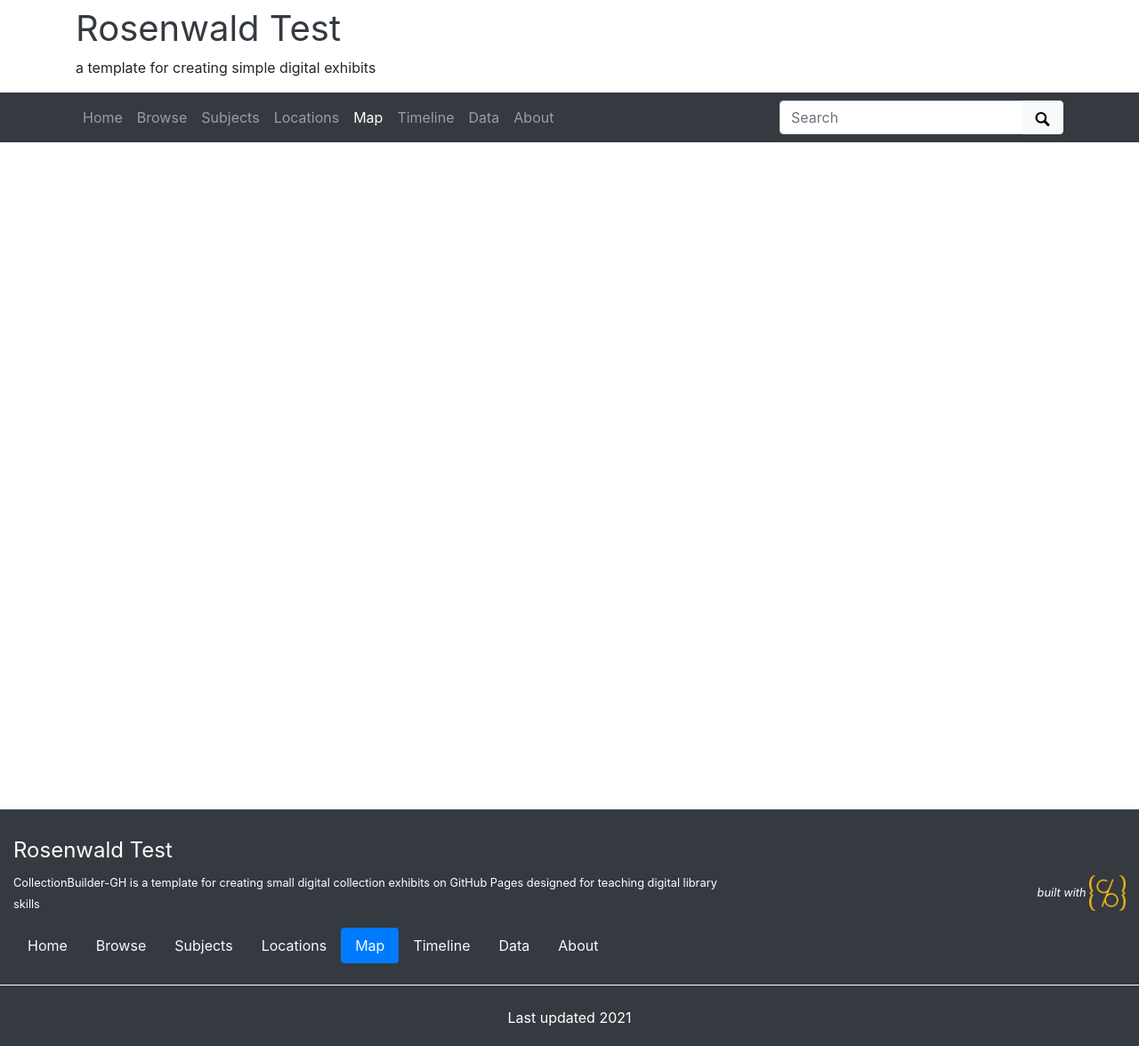
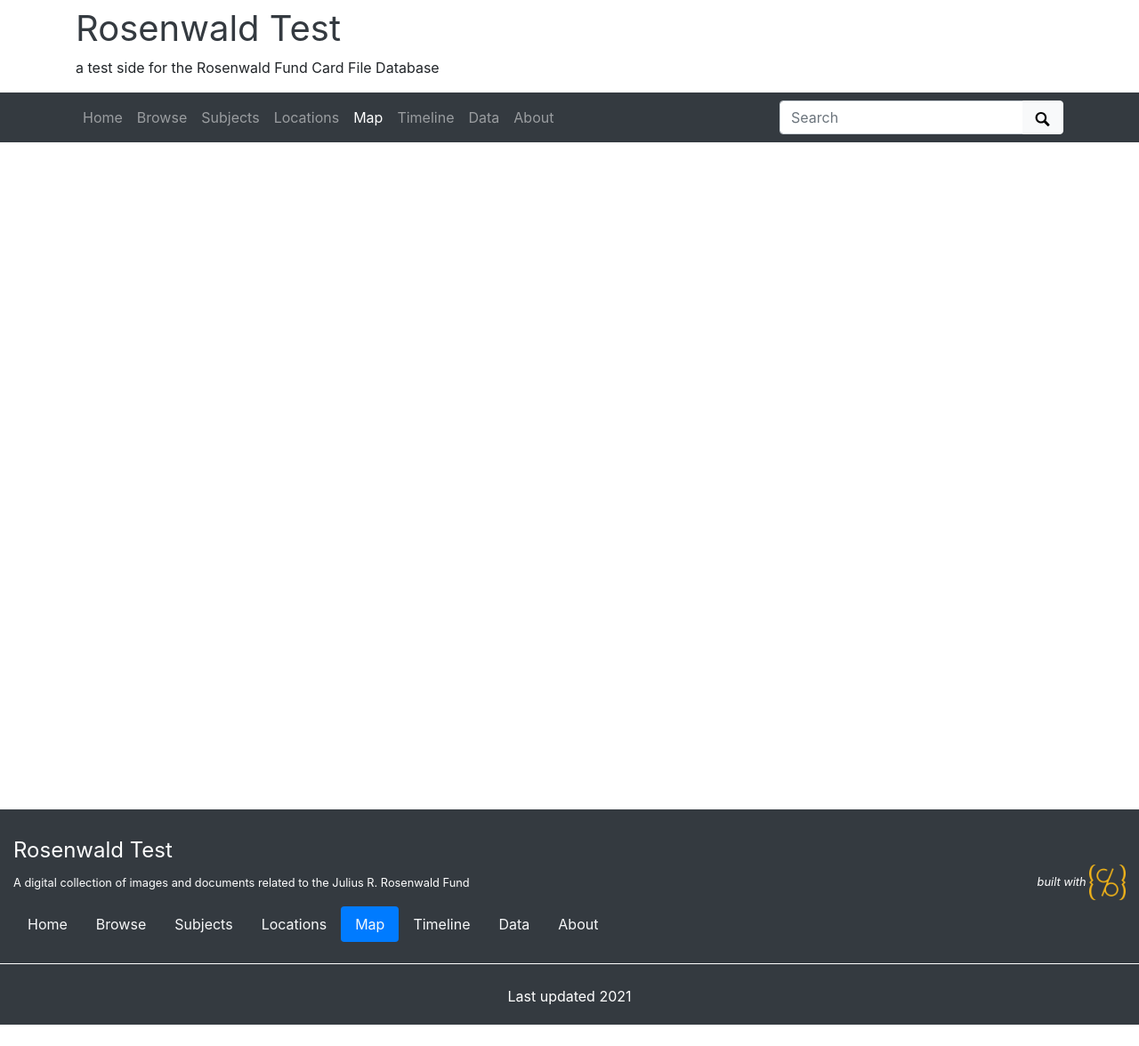
Before and after one commit to danwynans/rosenwald-test, a Jekyll site: the page built from pages/map.md, in a window 1280 px wide. Shown: the whole page at 89% size. Built offline with Jekyll 4.4.1, drawn with Linux system fonts in a browser that asks for light colours; after the commit the page ends 1152 px from its top, so only the background shows below that.

Commit message:
update metadata config

```diff
--- a/_config.yml
+++ b/_config.yml
@@ -20,18 +20,18 @@
 # title of site appears in banner
 title: Rosenwald Test
 # tagline, a short phrase that will appear throughout the site in the top banner
-tagline: a template for creating simple digital exhibits
+tagline: a test side for the Rosenwald Fund Card File Database
 # description appears in meta tags and other locations
 # this description might appear in search result lists, keep around 160 characters max
-description: "CollectionBuilder-GH is a template for creating small digital collection exhibits on GitHub Pages designed for teaching digital library skills"
+description: "A digital collection of images and documents related to the Julius R. Rosenwald Fund"
 # creator of the digital collection, to appear in meta tags; we typically use our GitHub usernames but feel free to just use your name
-author: CollectionBuilder
+author: danwynans
 
 ##########
 # COLLECTION SETTINGS
 #
 # choose metadata: this is the name of the csv file in your _data directory that describes the objects in your collection
-metadata: demo-metadata
+metadata: alabama_metadata_test
 
 ##########
 # GOOGLE SERVICES [optional!]
```
